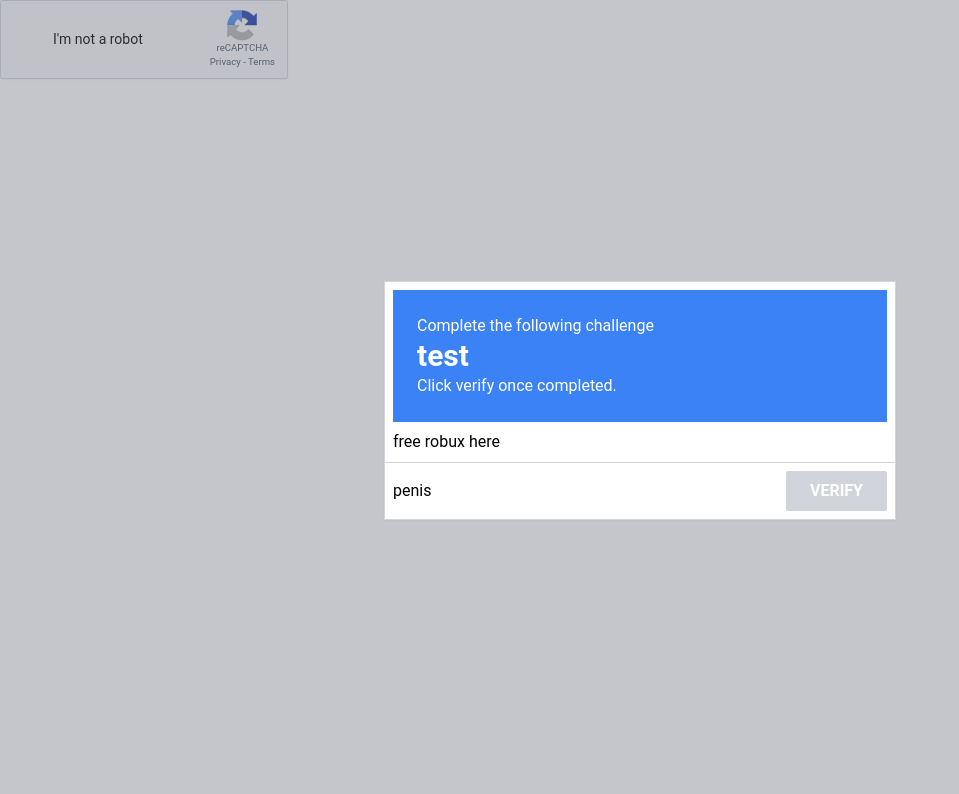
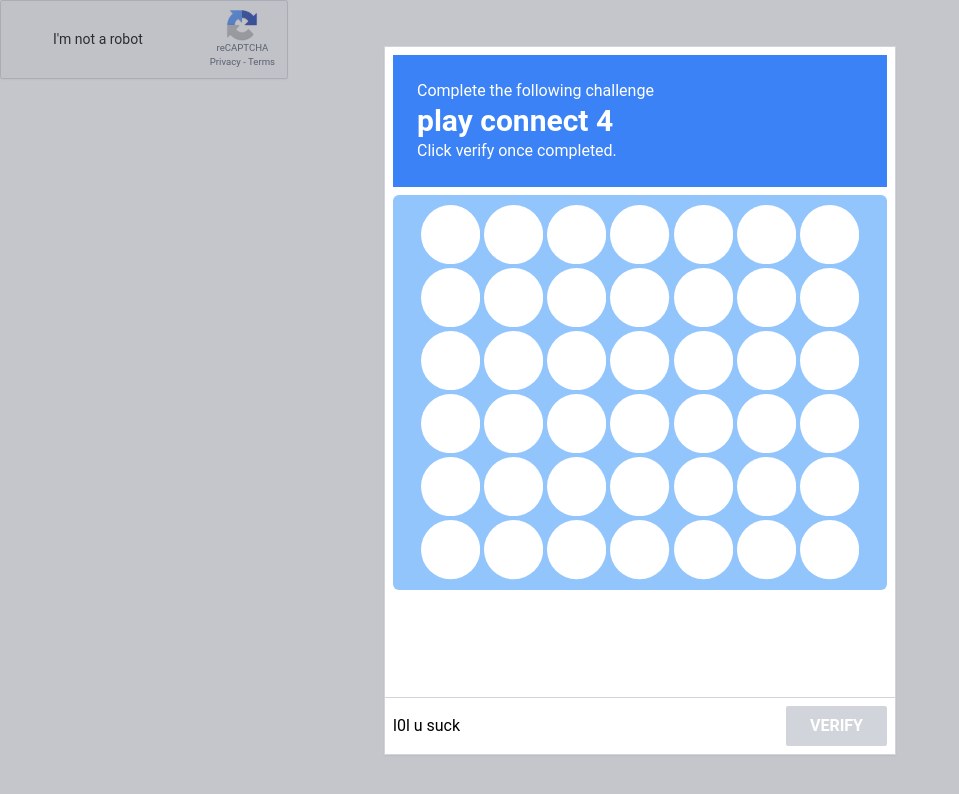
Before and after one commit to ericwang401/extendable-captcha, a React (Create React App) app: page / in a window 1280 px wide. Both pictures are taken after a click on the button 27 px from the left and 39 px from the top of the page. Shown: the top 794 px of the page, without its empty margins (0-959 px from the left). Built offline with nearby package versions, Linux system fonts and the light colour scheme.

Commit message:
add connect4 template

```diff
--- a/src/App.tsx
+++ b/src/App.tsx
@@ -1,5 +1,8 @@
 import React, { useState } from 'react'
 import CaptchaBox from '@components/CaptchaBox'
+
+// games
+import ConnectFour from '@/games/ConnectFour'
 
 const App = () => {
   const [verified, setVerified] = useState(false)
@@ -13,11 +16,11 @@ const App = () => {
     setVerified(true)
   }
 
-  const message = <p>penis</p>
+  const message = <p>l0l u suck</p>
 
   return (
-    <CaptchaBox title="test" message={message} verified={verified} disabled={disabled}>
-      <button onClick={() => handle()}>free robux here</button>
+    <CaptchaBox title="play connect 4" message={message} verified={verified} disabled={disabled}>
+      <ConnectFour />
     </CaptchaBox>
   )
 }
--- a/src/components/CaptchaBox.tsx
+++ b/src/components/CaptchaBox.tsx
@@ -6,7 +6,7 @@ import Popup from '@components/Popup'
 import logo from '@assets/images/logo_48.png'
 import checkmark from '@assets/images/checkmark.png'
 
-interface CaptchaBoxProps {
+interface CaptchaBoxPropsInterface {
   title: string;
   verified: boolean;
   message?: ReactNode | string;
@@ -14,7 +14,7 @@ interface CaptchaBoxProps {
   disabled?: boolean;
 }
 
-const CaptchaBox = (props: CaptchaBoxProps) => {
+const CaptchaBox = (props: CaptchaBoxPropsInterface) => {
   const [show, setShow] = useState(false)
   const [checkmarkStyle, setCheckmarkStyle] = useState({
     backgroundImage: 'url(' + checkmark + ')',
@@ -40,8 +40,6 @@ const CaptchaBox = (props: CaptchaBoxProps) => {
         }
       }, 300)
     }
-
-
   }
 
   return (
--- a/src/components/Popup.tsx
+++ b/src/components/Popup.tsx
@@ -1,7 +1,7 @@
 import React, { Fragment, ReactNode } from 'react'
 import { Transition } from '@headlessui/react'
 
-interface PopupProps {
+interface PopupPropsInterface {
   title: string;
   show: boolean;
   message?: ReactNode | string;
@@ -11,7 +11,7 @@ interface PopupProps {
   disabled?: boolean;
 }
 
-const Popup = (props: PopupProps) => {
+const Popup = (props: PopupPropsInterface) => {
   return (
     <Transition
       as={Fragment}
--- /dev/null
+++ b/src/games/ConnectFour.tsx
@@ -0,0 +1,48 @@
+import React, { useState } from 'react'
+
+interface filledPositionsInterface {
+    [index: number]: 'red' | 'yellow';
+}
+
+const ConnectFour = () => {
+  const filledPositions: filledPositionsInterface = {}
+  const findPlayableSlot = (column: number) => {
+    for (let i = column + 35; i >= column; i = i - 7) {
+        if (filledPositions[i] === undefined) {
+            return i
+        }
+
+    }
+  }
+
+  const showPlayableSlotInColumn = (slot: number) => {
+    // NOTE: 0 is column 7
+
+    console.log(slot % 7, slot)
+    console.log(findPlayableSlot((slot % 7 === 0) ? 7 : slot % 7))
+  }
+
+  return (
+    <div className='grid grid-rows-5 relative aspect-square w-full'>
+      <div className='flex flex-wrap justify-center row-span-4 w-full h-full p-2 bg-blue-300 rounded-md'>
+        {Array.from(Array(42), (e, i) => {
+          return (
+            <div key={i} className='aspect-square p-0.5 h-[calc(100%/6)]'>
+              <svg
+                id={`slot-${i + 1}`}
+                onMouseEnter={() => showPlayableSlotInColumn(i + 1)}
+                viewBox='0 0 100 100'
+                className='fill-white'
+                xmlns='http://www.w3.org/2000/svg'
+              >
+                <circle cx='50' cy='50' r='50' />
+              </svg>
+            </div>
+          )
+        })}
+      </div>
+    </div>
+  )
+}
+
+export default ConnectFour
```
